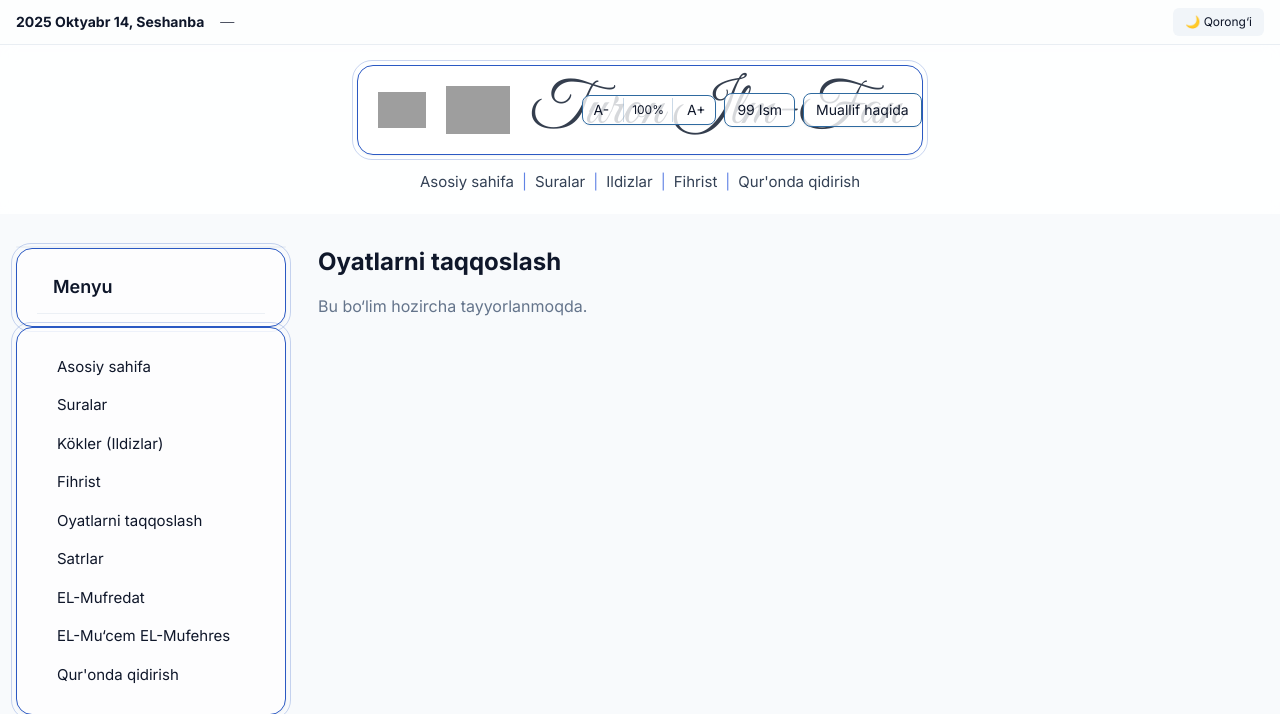
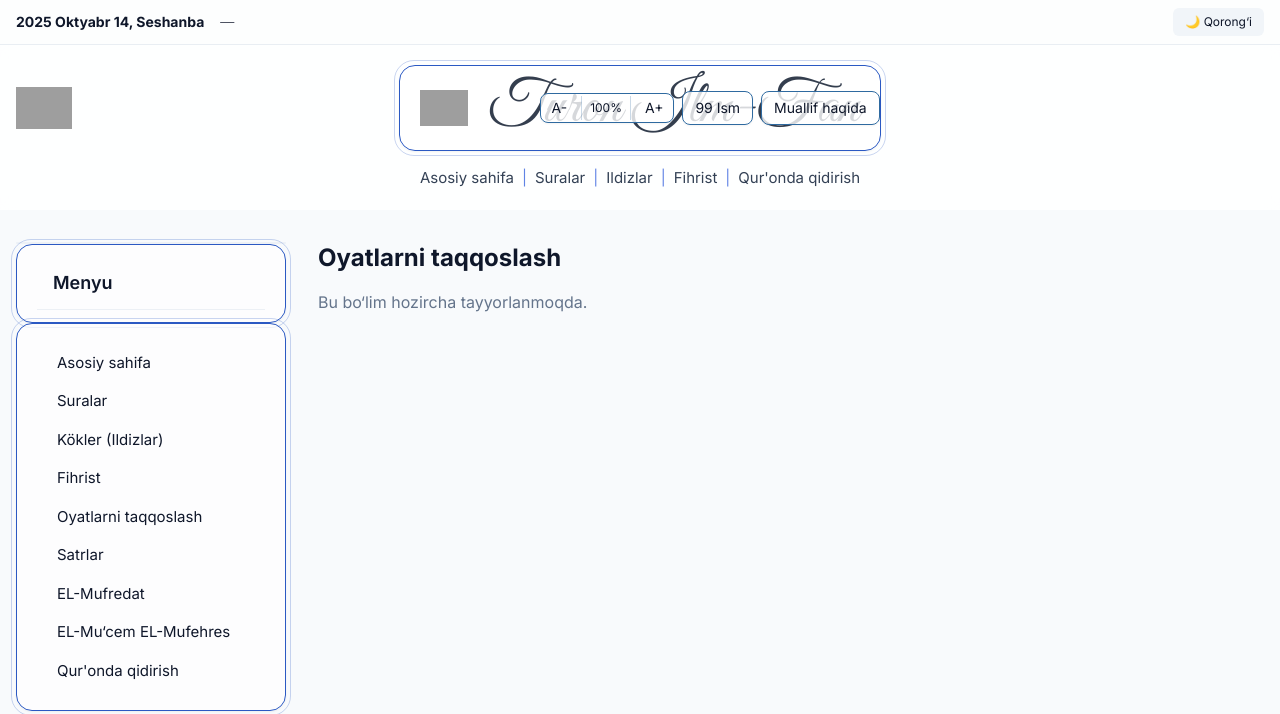
Before and after one commit to wohkjahon17/quranuz, a Django app: page /taqqoslash/ in a window 1280 px wide. Shown: the top 714 px of the page. Run offline with Django 5.2, Linux system fonts and the light colour scheme; some libraries are stand-ins or nearby versions; grey boxes are pictures that could not be loaded.

Commit message:
Refactor header layout to position logo2 outside the central frame
Co-authored-by: differentlyboy <differentlyboy@gmail.com>

```diff
--- a/templates/base.html
+++ b/templates/base.html
@@ -117,11 +117,16 @@
   <header class="bg-white/85 dark:bg-slate-900/85 backdrop-blur">
   <div class="max-w-7xl mx-auto px-4 py-5 flex flex-col items-center">
 
-    <!-- LOGO + NOM markazda, ko‘k ramka bilan -->
+    <!-- LOGO + NOM markazda; logo2 chapda (blokdan tashqarida), Tasnim ichkarida -->
+    <div class="relative w-full flex justify-center">
+      <!-- logo2: chap tomonda, markaziy ramkadan tashqarida -->
+      <img src="{% static 'img/logo2.png' %}" alt="Logo"
+           class="absolute left-0 top-1/2 -translate-y-1/2 h-12 w-12 md:h-14 md:w-14 object-contain"/>
+
+      <!-- Markaziy ramka (Tasnim + sarlavha + tugmalar) -->
       <div class="blue-frame bg-white/70 dark:bg-slate-900/70 shadow-sm px-5 py-3 relative">
         <a href="{% url 'home' %}" class="flex items-center gap-5">
           <img src="{% static 'img/tasnim.png' %}" alt="Tasnim" class="h-10 w-10 md:h-12 md:w-12 object-contain"/>
-        <img src="{% static 'img/logo2.png' %}" alt="Turon" class="h-14 w-14 md:h-16 md:w-16 object-contain"/>
           <span class="brand-title text-4xl md:text-5xl lg:text-6xl
                        text-slate-800/90 dark:text-white/90">
             Turon Ilm-Fan
@@ -155,6 +160,7 @@
                 style="border:1px solid var(--brand)">
           Muallif haqida
         </button>
+        </div>
       </div>
     </div>
 
```
Lines whose indentation alone changed are shown as unchanged.
